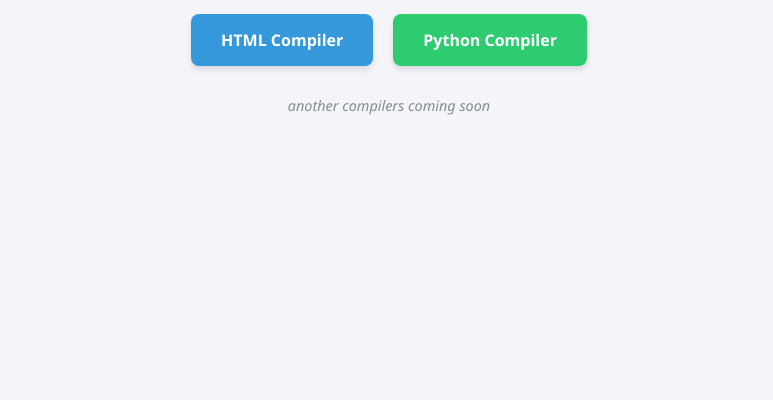
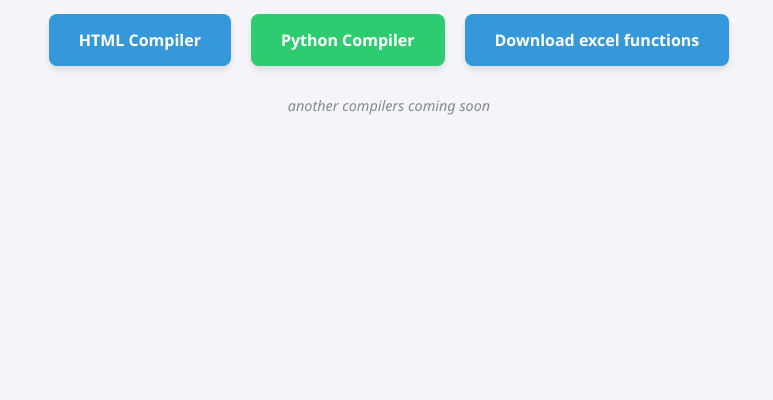
Before and after one commit to excel-func/excel-func.github.io, a plain HTML site: page index.html in a window 1280 px wide. Shown: the part 400-800 px from the top of the page, without its empty margins (251-1024 px from the left). Drawn offline with Linux system fonts and the light colour scheme.

Commit message:
Add link to download Excel functions

```diff
--- a/index.html
+++ b/index.html
@@ -73,6 +73,7 @@
     <div class="links-container">
         <a href="/html/" class="compiler-link">HTML Compiler</a>
         <a href="/python/" class="compiler-link python-link">Python Compiler</a>
+        <a href="/excel/" class="compiler-link">Download excel functions</a>
     </div>
 
     <p class="footer-text">another compilers coming soon</p>
```
